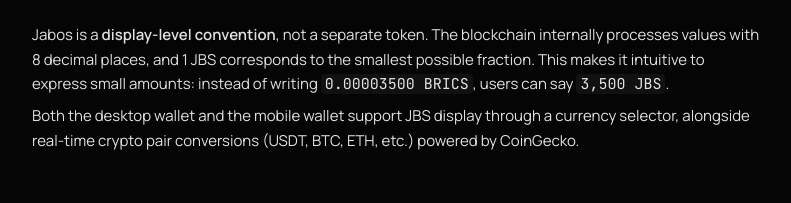
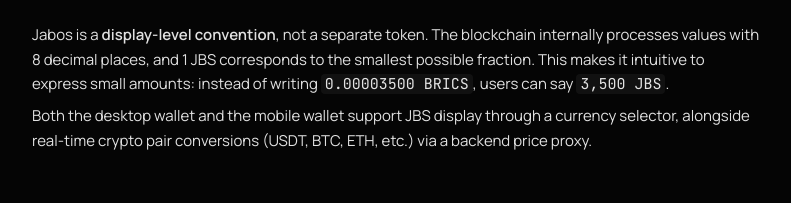
Before and after one commit to Bricscoin2026/Bricscoin, a React (Create React App) app in the folder frontend/: page /whitepaper in a window 1280 px wide. Shown: the part 6924-7127 px from the top of the page, without its empty margins (376-1167 px from the left). Built offline with nearby package versions, Linux system fonts and the light colour scheme; no server answers; a web font is replaced by a local one.

Commit message:
auto-commit for 76c8e034-688b-42a7-af22-6f4975f1ada4

```diff
--- a/frontend/src/pages/Whitepaper.jsx
+++ b/frontend/src/pages/Whitepaper.jsx
@@ -371,7 +371,7 @@ export default function Whitepaper() {
             instead of writing <code className="bg-white/5 px-1 rounded">0.00003500 BRICS</code>, users can say <code className="bg-white/5 px-1 rounded">3,500 JBS</code>.
           </p>
           <p className="mt-2">
-            Both the desktop wallet and the mobile wallet support JBS display through a currency selector, alongside real-time crypto pair conversions (USDT, BTC, ETH, etc.) powered by CoinGecko.
+            Both the desktop wallet and the mobile wallet support JBS display through a currency selector, alongside real-time crypto pair conversions (USDT, BTC, ETH, etc.) via a backend price proxy.
           </p>
 
           {/* 7. ON-CHAIN APPS */}
```
